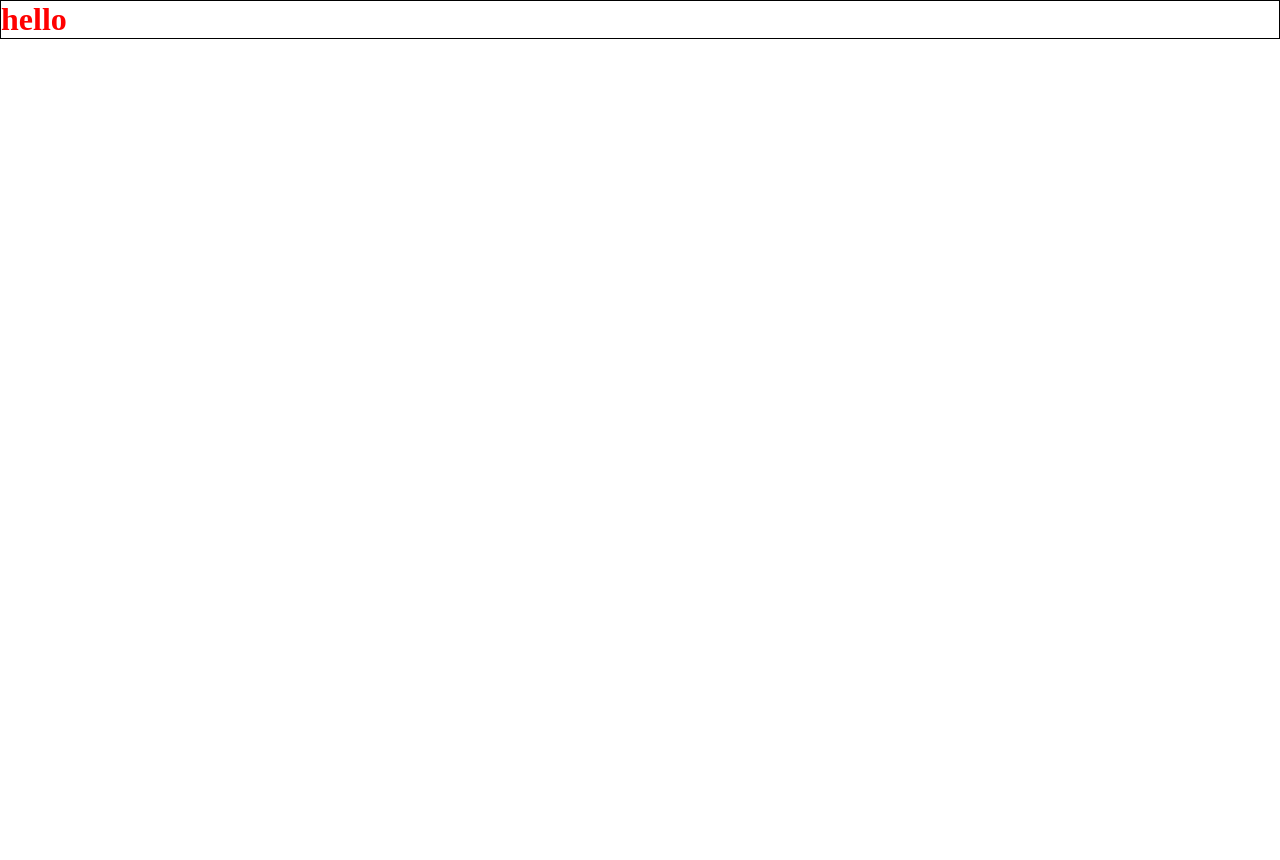
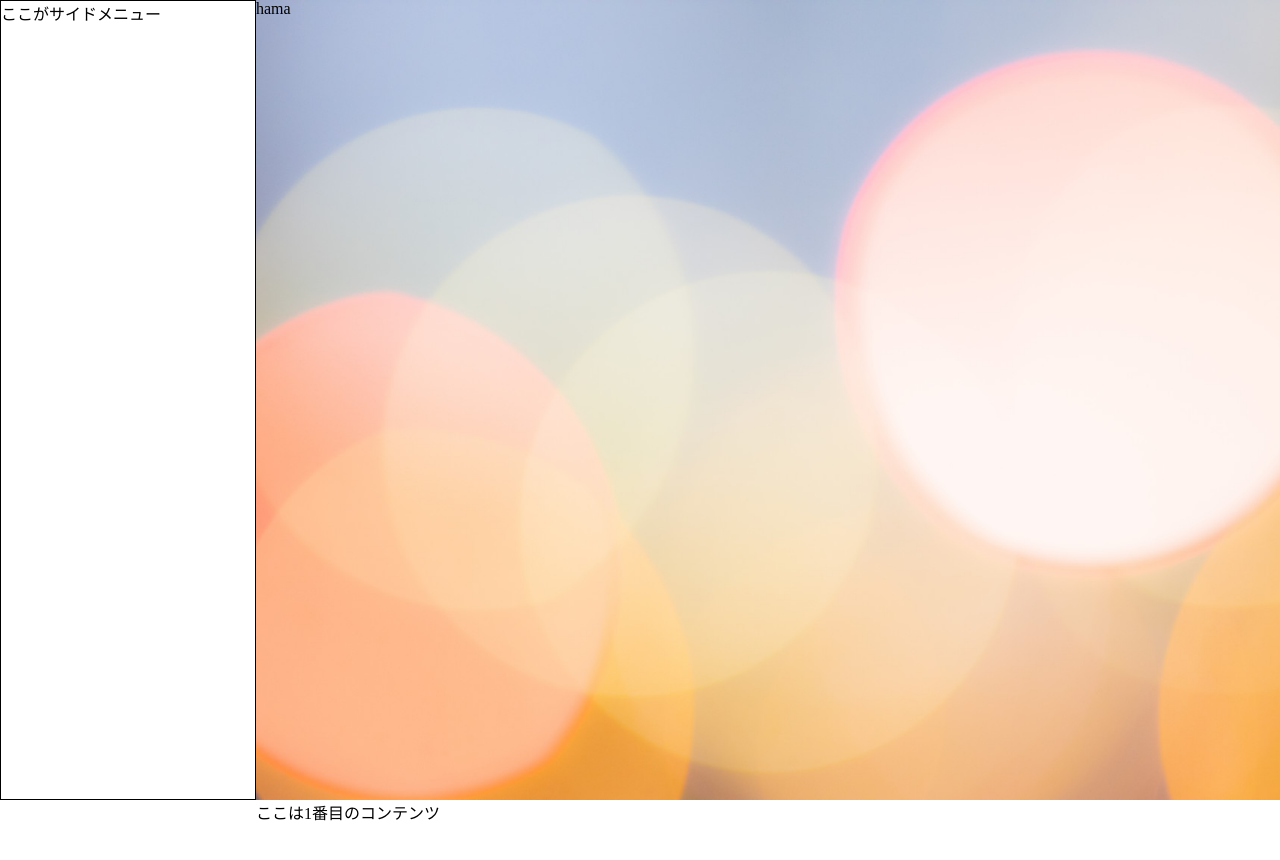
Before and after one commit to hama0000/portfolio-site, a plain HTML site: page index.html in a window 1280 px wide. Before the commit the page ends 800 px from the top, so only its background shows below. Drawn offline with nearby package versions, Linux system fonts and the light colour scheme.

Commit message:
基本的なレイアウトの作成

```diff
--- a/assets/css/style.css
+++ b/assets/css/style.css
@@ -5,6 +5,38 @@
     padding: 0;
 }
 
-h1{
+/* 全体のボックス */
+.wrapper{
+    display: flex;
+}
+
+/* サイドメニュー */
+.side-menu{
+    position: fixed;
+    width: 20vw;
+    height: 100vh;
     border: 1px solid black;
+    box-sizing: border-box;
 }
+
+/* メインパート */
+.main-part{
+    width: calc(100% - 20vw);
+    margin-left: auto;
+}
+
+/* 背景 固定 */
+.fixed-bg{
+    min-height: 100vh;
+    background-attachment: fixed;
+    background-size: cover;
+}
+
+#top{
+    background-image: url(../image/boke12151229_TP_V.jpg);
+}
+
+/* コンテンツ */
+.contents{
+    height: 500px;
+}
--- a/assets/js/index.js
+++ b/assets/js/index.js
@@ -1,5 +1,2 @@
 $(function () {
-    $('h1').css({
-        color: "red"
-    });
 });
--- a/index.html
+++ b/index.html
@@ -9,7 +9,23 @@
 </head>
 
 <body>
-    <h1>hello</h1>
+    <div class="wrapper">
+
+        <div class="side-menu">
+            ここがサイドメニュー
+        </div>
+
+        <div class="main-part">
+            <div class="fixed-bg" id="top">
+                <p>hama</p>
+            </div>
+
+            <div class="contents">
+                <p>ここは1番目のコンテンツ</p>
+            </div>
+        </div>
+    </div>
+
 
     <script src="https://ajax.googleapis.com/ajax/libs/jquery/3.3.1/jquery.min.js"></script>
     <script src="./assets/js/index.js"></script>
```
Also changed, not shown: assets/image/boke12151229_TP_V.jpg (added).
